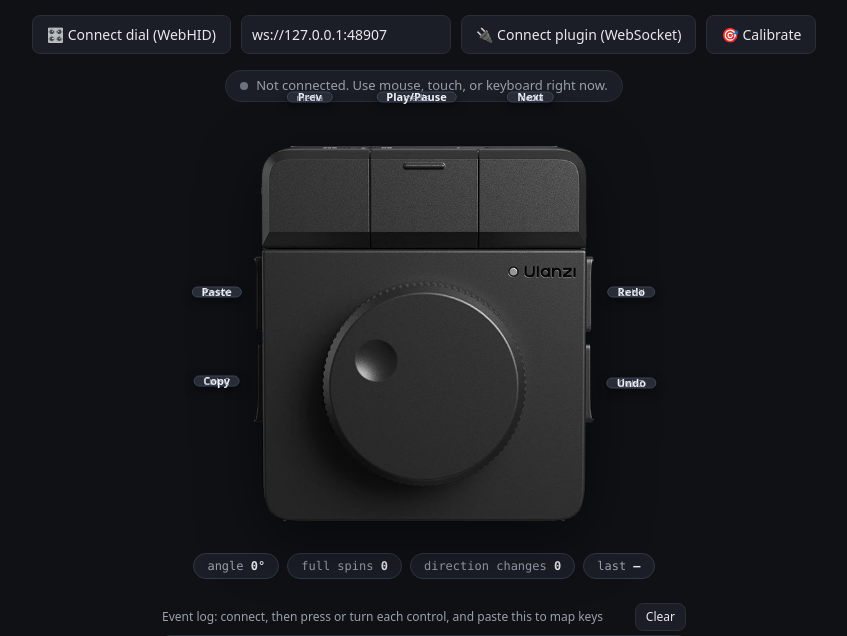
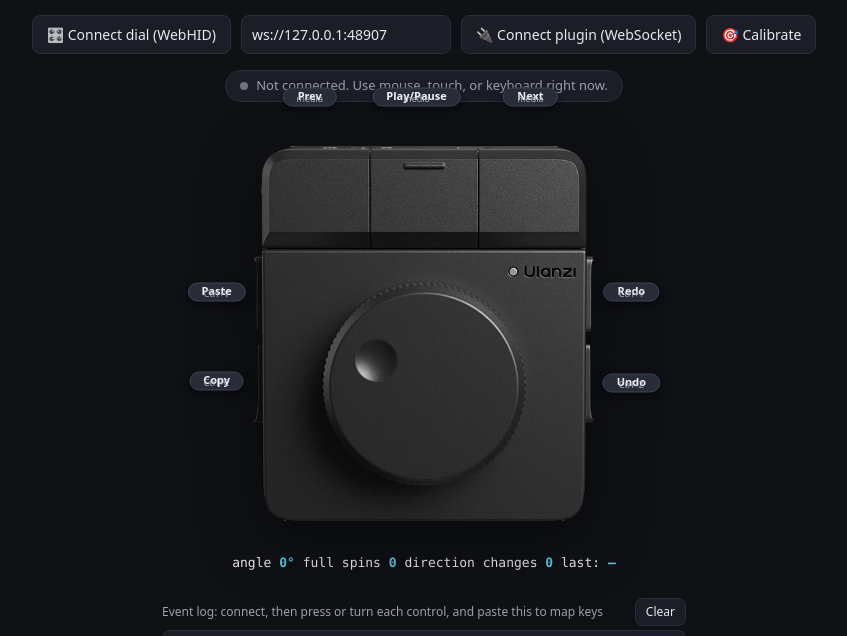
Before and after one commit to brendanwelsh/ulanzi-d100h-homebrew, a plain HTML site: page docs/dial-viewer.html in a window 1280 px wide. Shown: the part 93-729 px from the top of the page, without its empty margins (216-1063 px from the left). Drawn offline with Linux system fonts and the light colour scheme.

Commit message:
fix(viewer): stats back to plain text, more padding in key-label chips
Revert the stats row to plain text (it was already good). Bump the dial
key-label boxes to 7x13 padding so the text isn't cramped against the box.

```diff
--- a/docs/dial-viewer.html
+++ b/docs/dial-viewer.html
@@ -38,14 +38,12 @@
   .dial-knob.spin { filter:brightness(1.3) drop-shadow(0 0 12px rgba(255,255,255,.85)); }
   .dkey { position:absolute; transform:translate(-50%,-50%); background:transparent; border:0; padding:0; cursor:pointer; border-radius:10px; touch-action:none; }
   .dkey:hover { background:rgba(255,255,255,.07); }
-  .dlabel { position:absolute; transform:translate(-50%,-50%); background:#272c37; border:1px solid #3c4456; border-radius:9px;
-            padding:4px 9px; font-size:11px; font-weight:600; white-space:nowrap; pointer-events:none; text-align:center;
+  .dlabel { position:absolute; transform:translate(-50%,-50%); background:#272c37; border:1px solid #3c4456; border-radius:10px;
+            padding:7px 13px; font-size:11px; font-weight:600; white-space:nowrap; pointer-events:none; text-align:center;
             color:#f1f3f7; box-shadow:0 3px 10px rgba(0,0,0,.5); }
-  .dlabel small { display:block; font-weight:500; color:#aab1bf; font-size:9px; margin-top:1px; }
-  #hud { display:flex; flex-wrap:wrap; gap:8px; justify-content:center; margin:2px 12px 24px; }
-  #hud .stat { background:var(--chip); border:1px solid #313847; border-radius:999px; padding:6px 13px;
-               font:12px/1 ui-monospace,Menlo,Consolas,monospace; color:var(--mut); white-space:nowrap; }
-  #hud .stat b { color:var(--ink); font-weight:600; }
+  .dlabel small { display:block; font-weight:500; color:#aab1bf; font-size:9px; margin-top:3px; }
+  #hud { text-align:center; color:var(--ink); font:13px/1.6 ui-monospace,Menlo,Consolas,monospace; margin:2px 12px 24px; }
+  #hud b { color:var(--accent); font-weight:600; }
   .panel { max-width:560px; margin:6px auto 12px; padding:0 18px; }
   .panel .head { display:flex; justify-content:space-between; align-items:center; gap:8px; color:var(--mut); font-size:12px; margin-bottom:4px; }
   #log { background:var(--chip); border:1px solid var(--line); border-radius:8px; padding:8px 10px; height:148px; overflow:auto;
@@ -135,10 +133,7 @@
 
 let angle=0, revTotal=0, spins=0, flips=0, lastDir=0, lastFired='—', spinT;
 function hud(){ const a=(((Math.round(angle)%360)+360)%360);
-  hudEl.innerHTML = `<span class="stat">angle <b>${a}&deg;</b></span>`
-    + `<span class="stat">full spins <b>${spins}</b></span>`
-    + `<span class="stat">direction changes <b>${flips}</b></span>`
-    + `<span class="stat">last <b>${lastFired}</b></span>`; }
+  hudEl.innerHTML = `angle <b>${a}&deg;</b>     full spins <b>${spins}</b>     direction changes <b>${flips}</b>     last: <b>${lastFired}</b>`; }
 function applyAngle(){ knob.style.transform=`translate(-50%,-50%) rotate(${angle}deg)`; knob.classList.add('spin'); clearTimeout(spinT); spinT=setTimeout(()=>knob.classList.remove('spin'),220); hud(); }
 function spin(delta){ angle+=delta; revTotal+=Math.abs(delta); spins=Math.floor(revTotal/360);
   if(Math.abs(delta)>=4){ const d=delta>0?1:-1; if(lastDir && d!==lastDir) flips++; lastDir=d; } applyAngle(); }
```
